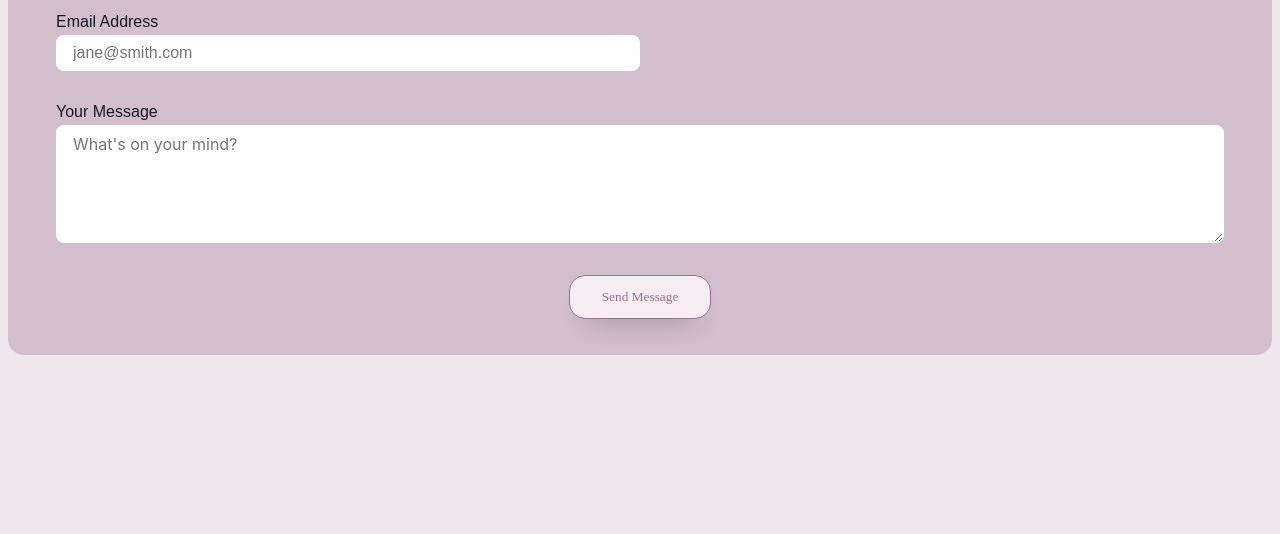
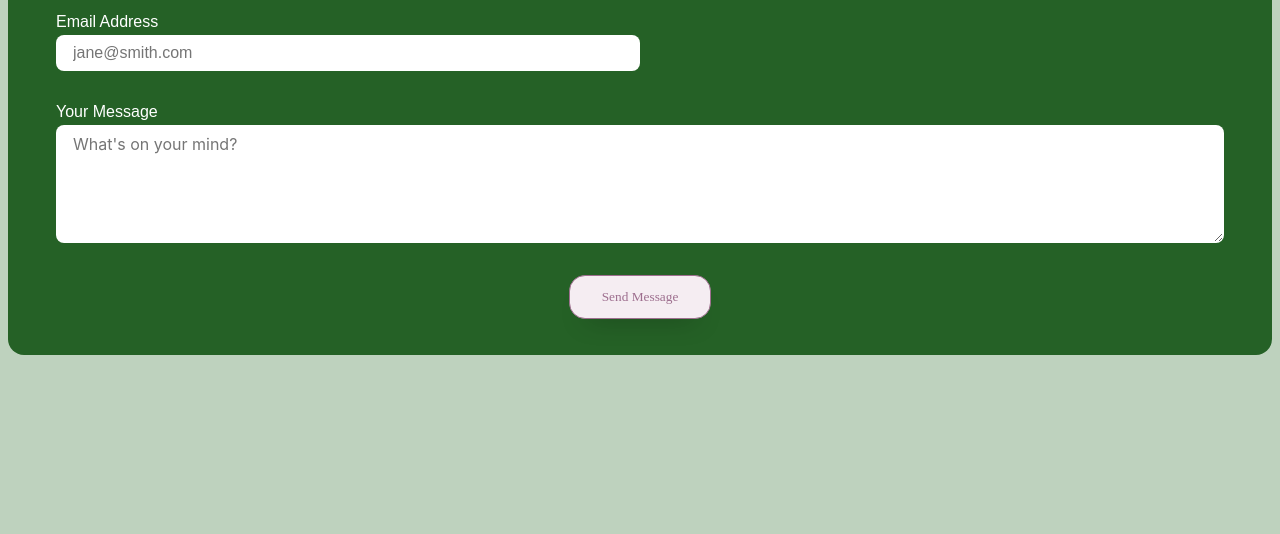
Before and after one commit to jesscrees/digital-garden, an Astro site: page /blog in a window 1280 px wide. Shown: the part 266-800 px from the top of the page. Built offline with nearby package versions, Linux system fonts and the light colour scheme; Astro itself is replaced by a stand-in of ours.

Commit message:
Set theme to green

```diff
--- a/src/styles/_base.scss
+++ b/src/styles/_base.scss
@@ -38,16 +38,17 @@
   --caption-letter-spacing: 0.5%;
 
   /* Colors */
-  --primary-light: #efe6ec;
+  --primary-light: #bed2be;
   --primary-dark: #161925;
-  --secondary-light: #66999b;
-  --secondary-dark: #934d77;
-  --accent: #ff5400;
+  --secondary-light: #89df89;
+  --secondary-dark: #256126;
+  --accent: #a052be;
 }
 
-$primary-color: #ff5400;
-$secondary-light-color: #66999b;
-$primary-light-color: #efe6ec;
+$primary-color: #a052be;
+$secondary-light-color: #89df89;
+$secondary-dark-color: #256126;
+$primary-light-color: #bed2be;
 $primary-dark-color: #161925;
 $box-shadow: 1px 15px 27px -17px rgba(0,0,0,0.4);
 $minimum-target-size: 44px;
--- a/src/styles/global.scss
+++ b/src/styles/global.scss
@@ -7,9 +7,9 @@ header {
 }
 
 footer {
-  background-color: #d2becc;
+  background-color: base.$secondary-dark-color;
   border-radius: base.$spacing-lg;
-  color: base.$primary-dark-color;
+  color: white;
   margin: base.$spacing-lg 0 base.$spacing-xl;
   padding: base.$spacing-sm base.$spacing-lg base.$spacing-xl;
   width: 100%;
```
Also changed, not shown: src/components/Button.astro (+8 -6 lines).
